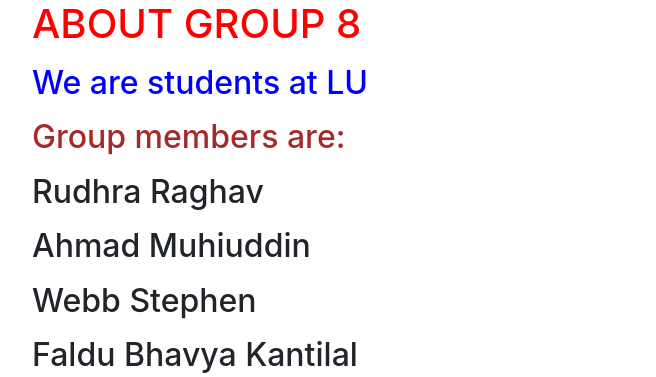
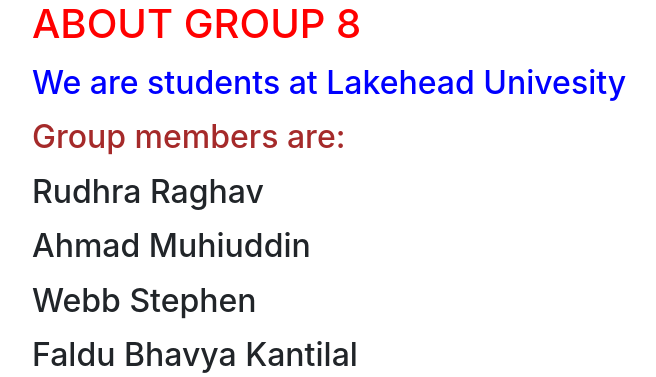
Before and after one commit to mahmad-LU/Cloud_group_8, a Flask app: page /about in a window 1280 px wide. Shown: the part 56-433 px from the top of the page, without its empty margins (53-709 px from the left). Run offline with Flask 2, Linux system fonts and the light colour scheme; parts of the project's set-up code (start-up, migrations or seed data) failed here and were passed over; some libraries are stand-ins or nearby versions.

Commit message:
Update about.html

```diff
--- a/templates/about.html
+++ b/templates/about.html
@@ -1,7 +1,7 @@
 {% extends 'base.html' %}
 {% block content %}
     <h1 style='color:Red'>ABOUT GROUP 8</h1>
-    <p><h2 style='color:blue'>We are students at LU</h2></p>
+    <p><h2 style='color:blue'>We are students at Lakehead Univesity</h2></p>
     <p><h2 style='color:brown'>Group members are:</h2></p>
     <p><h2 >Rudhra Raghav</h2></p>
     <p><h2 >Ahmad Muhiuddin</h2></p>
```
